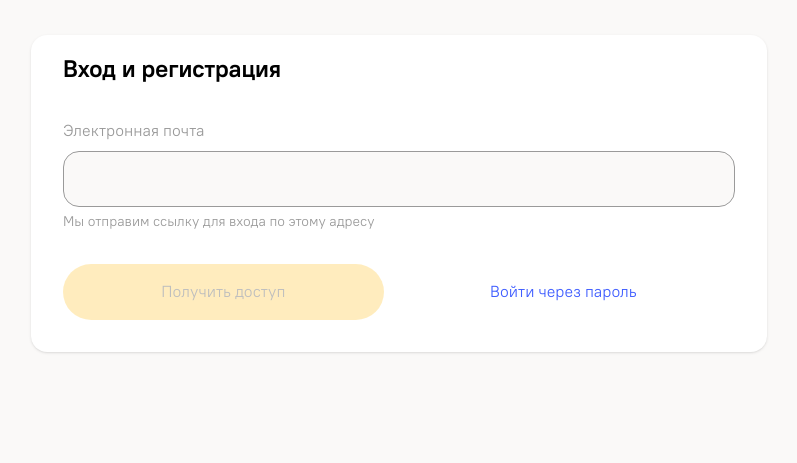
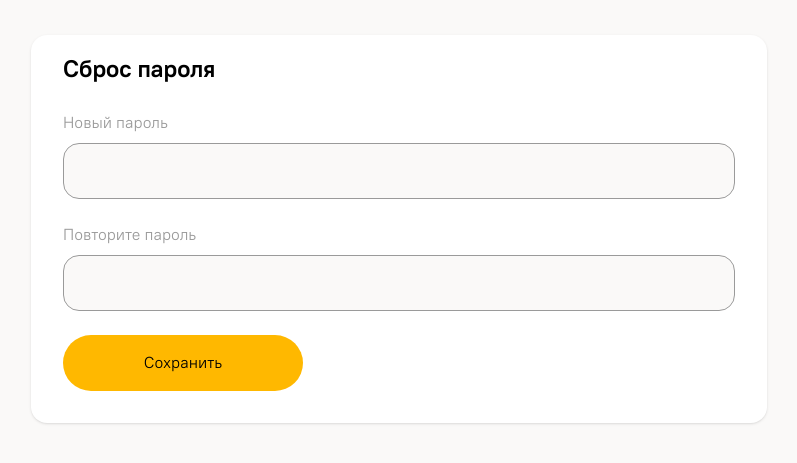
Before and after one commit to tough-dev-school/lms-frontend-v2, a Vue app: page /auth/password/reset/1/1 in a window 1280 px wide. Before the commit this address led to /login. Shown: the part 165-628 px from the top of the page, without its empty margins (241-1038 px from the left). Built offline with nearby package versions, Linux system fonts and the light colour scheme.

Commit message:
reset flow

```diff
--- a/src/api/auth.ts
+++ b/src/api/auth.ts
@@ -53,3 +53,19 @@ export const requestReset = async (email: string) => {
 
   return await axios.post(url, { email });
 };
+
+export const resetPassword = async (
+  newPassword1: string,
+  newPassword2: string,
+  uid: string,
+  token: string,
+) => {
+  const url = `/api/v2/auth/password/reset/confirm/`;
+
+  return await axios.post(url, {
+    new_password1: newPassword1,
+    new_password2: newPassword2,
+    uid: uid,
+    token: token,
+  });
+};
--- a/src/components/VLoginChange.vue
+++ b/src/components/VLoginChange.vue
@@ -5,15 +5,28 @@
   import VCard from '@/components/VCard.vue';
   import VTextInput from '@/components/VTextInput.vue';
   import useAuth from '@/stores/auth';
+
+  export interface Props {
+    uid: string;
+    token: string;
+  }
+
   const auth = useAuth();
 
   const newPassword1 = ref('');
   const newPassword2 = ref('');
 
+  const props = defineProps<Props>();
+  const emit = defineEmits<{ (e: 'save'): void }>();
+
   const savePassword = async () => {
-    await auth.changePassword(newPassword1.value, newPassword2.value);
-    newPassword1.value = '';
-    newPassword2.value = '';
+    await auth.changePassword(
+      newPassword1.value,
+      newPassword2.value,
+      props.uid,
+      props.token,
+    );
+    emit('save');
   };
 </script>
 
--- a/src/router.ts
+++ b/src/router.ts
@@ -70,11 +70,21 @@ export const routes = [
     path: '/login/reset',
     name: 'login-reset',
     component: VLoginResetView,
+    beforeEnter: () => {
+      if (isAuthorized()) {
+        return { name: 'settings' };
+      }
+    },
   },
   {
-    path: '/login/change',
+    path: '/auth/password/reset/:uid/:token/',
     name: 'login-change',
     component: VLoginChangeView,
+    beforeEnter: () => {
+      if (isAuthorized()) {
+        return { name: 'settings' };
+      }
+    },
   },
   {
     path: '/auth/passwordless/:passwordlessToken',
--- a/src/stores/auth.ts
+++ b/src/stores/auth.ts
@@ -7,6 +7,7 @@ import {
   loginWithUserId,
   changePassword,
   requestReset,
+  resetPassword,
 } from '@/api/auth';
 import useToasts from './toasts';
 
@@ -49,12 +50,25 @@ const useAuth = defineStore('auth', {
         this.token = loginResult.token;
       } catch (error: any) {}
     },
-    async changePassword(newPassword1: string, newPassword2: string) {
-      try {
-        await changePassword(newPassword1, newPassword2);
-        const toasts = useToasts();
-        toasts.addMessage('Новый пароль сохранен', 'success');
-      } catch (error: any) {}
+    async changePassword(
+      newPassword1: string,
+      newPassword2: string,
+      uid?: string,
+      token?: string,
+    ) {
+      if (uid && token) {
+        try {
+          await changePassword(newPassword1, newPassword2);
+          const toasts = useToasts();
+          toasts.addMessage('Новый пароль сохранен', 'success');
+        } catch (error: any) {}
+      } else {
+        try {
+          await resetPassword(newPassword1, newPassword2, uid, token);
+          const toasts = useToasts();
+          toasts.addMessage('Новый пароль сохранен', 'success');
+        } catch (error: any) {}
+      }
     },
     async requestReset(email: string) {
       try {
--- a/src/views/VLoginChangeView.vue
+++ b/src/views/VLoginChangeView.vue
@@ -1,7 +1,15 @@
 <script lang="ts" setup>
   import VLoginChange from '@/components/VLoginChange.vue';
+  import { useRoute, useRouter } from 'vue-router';
+
+  const route = useRoute();
+  const router = useRouter();
 </script>
 
 <template>
-  <VLoginChange class="mt-[25vh] pb-32" />
+  <VLoginChange
+    class="mt-[25vh] pb-32"
+    :uid="String(route.params.id)"
+    :token="String(route.params.token)"
+    @save="router.push({ name: 'login' })" />
 </template>
```
